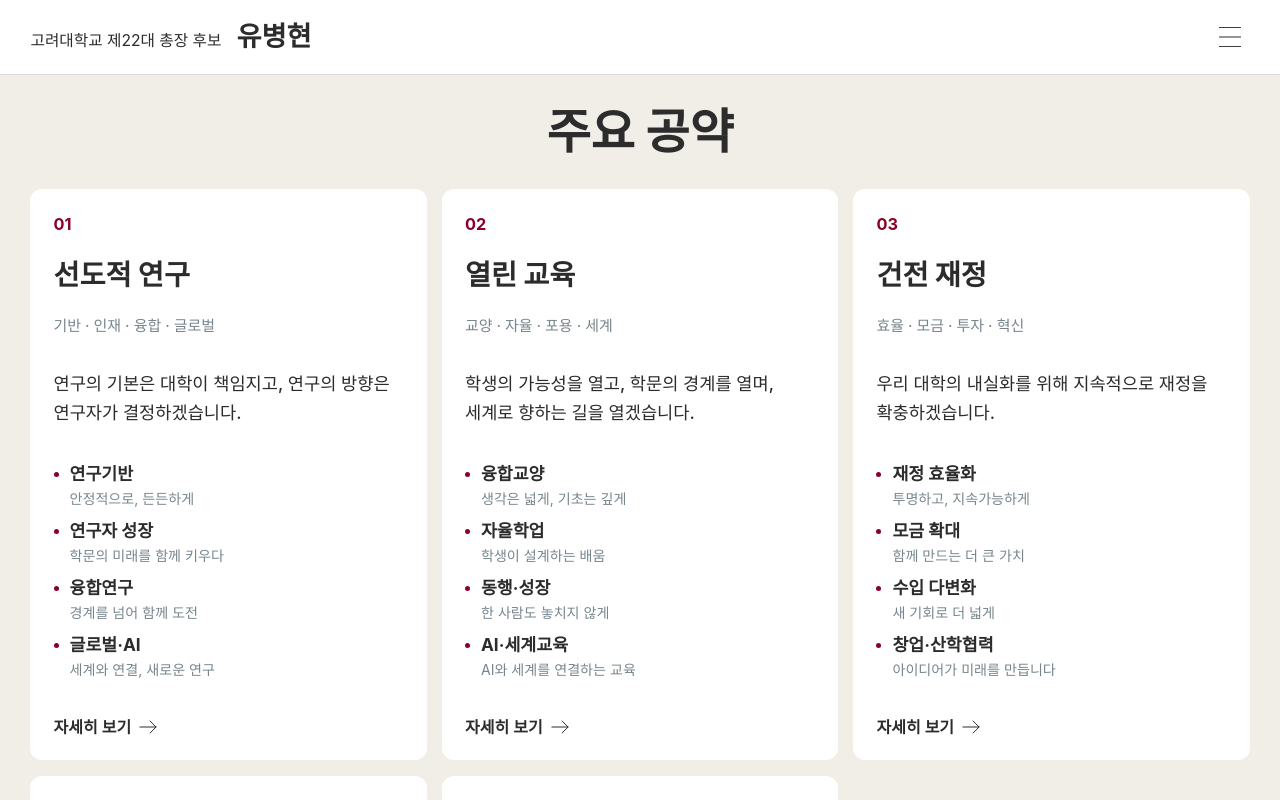
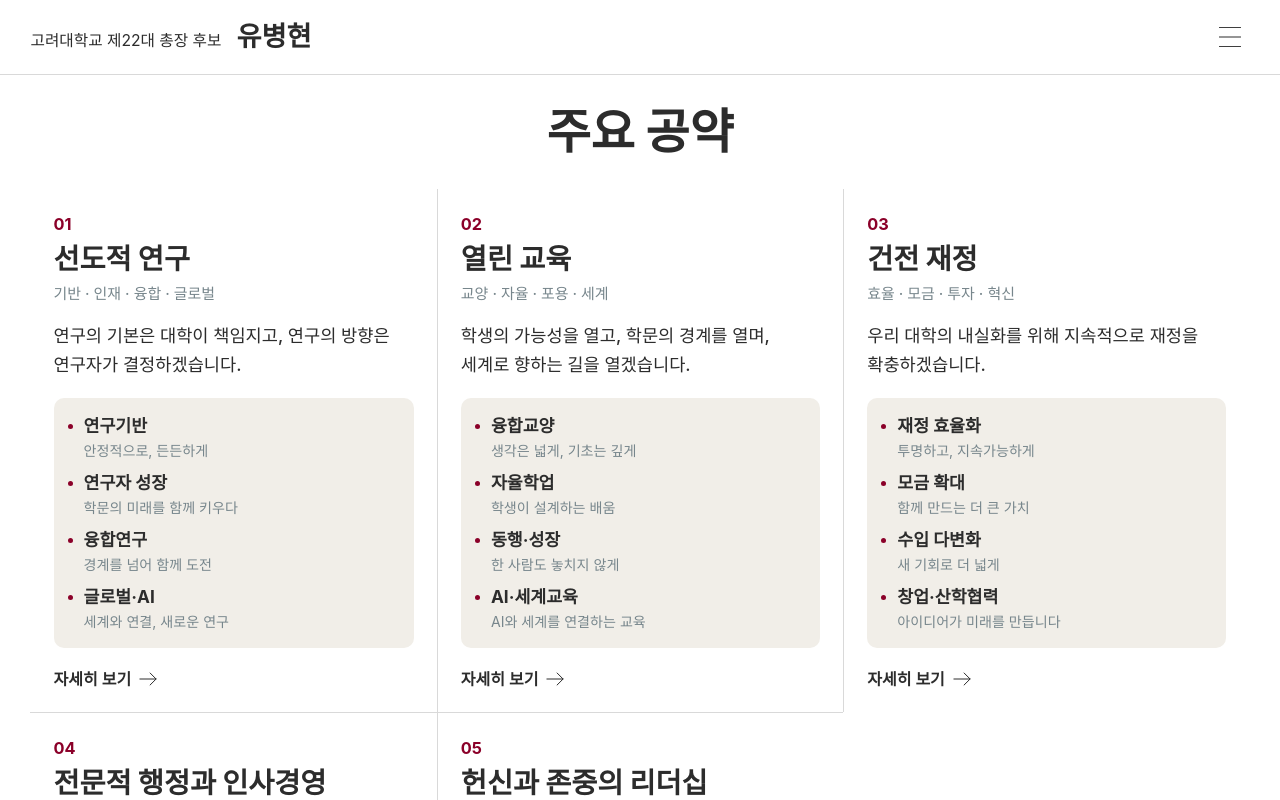
Before and after one commit to mimmimtst-svg/web, a Next.js app: page /pledges in a window 1280 px wide. Shown: the top 800 px of the page. Built offline with nearby package versions, Linux system fonts and the light colour scheme; a web font is replaced by a local one.

Commit message:
주요 공약 (web): no cards — five columns on white ruled apart, keyword lists in beige boxes
Co-Authored-By: Claude Opus 5.5 <noreply@anthropic.com>
Claude-Session: https://claude.ai/code/session_01L5e7NVB9wcp6hkLNfozD1c

```diff
--- a/components/PledgeOverview.module.css
+++ b/components/PledgeOverview.module.css
@@ -1,6 +1,7 @@
-/* P4-1, 주요 공약 (components/PledgeOverview.tsx). A soft beige band (the
-   card colour, like P2-2's summary band) the width of the screen, five
-   plain white cards across it. No circles, no tiles (2026-10-18: the
+/* P4-1, 주요 공약 (components/PledgeOverview.tsx). 2026-10-21: no cards
+   any more — five columns on white, ruled apart like 발전 방향, each
+   column's four keyword items in a box of the card beige (as on the
+   phone). Before: a beige band with five plain white cards across it. No circles, no tiles (2026-10-18: the
    first version — beige cards, a red circle each, white tiles — "too
    cramped, use the width"). Each card reads top to bottom: number,
    name, keywords, headline, the four keyword boxes as a list, "자세히
@@ -13,7 +14,7 @@
   display: flex;
   flex-direction: column;
   min-height: 100dvh;
-  background-color: var(--color-card-bg);
+  background-color: var(--color-white);
   color: var(--color-charcoal);
 }
 
@@ -42,8 +43,13 @@
   grid-template-columns: repeat(5, minmax(0, 1fr));
   /* number · name · keywords · headline · boxes · more */
   grid-template-rows: repeat(6, auto);
-  gap: 0 clamp(12px, 1.2vw, 24px);
+  gap: 0;
   list-style: none;
+}
+
+/* Thin light-gray rules between the columns. */
+.item + .item {
+  border-left: 1px solid var(--color-light-gray);
 }
 
 .item {
@@ -57,19 +63,12 @@
   display: grid;
   grid-template-rows: subgrid;
   align-content: start;
-  padding: clamp(20px, 3.4vh, 44px) clamp(22px, 1.8vw, 36px) clamp(18px, 2.8vh, 32px);
-  border-radius: 12px;
-  background-color: var(--color-white);
+  padding: clamp(20px, 3.4vh, 44px) clamp(20px, 1.8vw, 36px) clamp(18px, 2.8vh, 32px);
   color: inherit;
-  transition: box-shadow 300ms ease, transform 300ms cubic-bezier(0.16, 1, 0.3, 1);
 }
 
+/* Hover: the name and "자세히 보기" turn key red, the arrow moves. */
 @media (hover: hover) {
-  .card:hover {
-    box-shadow: 0 18px 36px -18px rgba(0, 0, 0, 0.28);
-    transform: translateY(-6px);
-  }
-
   .card:hover .title,
   .card:hover .more {
     color: var(--color-key);
@@ -123,13 +122,17 @@
 
 /* The four keyword boxes as a list: name, tagline under it, a key-red
    dot before each. */
+/* The four keyword items in a card-beige box. */
 .boxes {
   display: flex;
   flex-direction: column;
-  /* All vertical space here follows the screen height, so the five cards
-     fit one screen (2026-10-18; 1920×1080 down to 1366×768). */
+  /* All vertical space here follows the screen height, so the five
+     columns fit one screen (2026-10-18; 1920×1080 down to 1366×768). */
   gap: clamp(8px, 1.3vh, 14px);
   margin-top: clamp(16px, 2.4vh, 28px);
+  padding: clamp(14px, 2vh, 22px) clamp(14px, 1.1vw, 20px);
+  border-radius: 10px;
+  background-color: var(--color-card-bg);
 }
 
 .box {
@@ -190,17 +193,37 @@ footer.footer {
   padding-right: calc(var(--detail-float-x) + 52px + 16px);
 }
 
-/* Narrower landscape screens: rows of three, then two. */
-@media (max-width: 1280px) {
+/* Narrower landscape screens: rows of three, then two — a rule between
+   neighbours in a row and above each later row, none at a row's start. */
+@media (max-width: 1280px) and (orientation: landscape) {
   .cards {
     grid-template-columns: repeat(3, minmax(0, 1fr));
-    row-gap: 16px;
+  }
+
+  .item:nth-child(3n + 1) {
+    border-left: 0;
+  }
+
+  .item:nth-child(n + 4) {
+    border-top: 1px solid var(--color-light-gray);
   }
 }
 
-@media (max-width: 900px) {
+@media (max-width: 900px) and (orientation: landscape) {
   .cards {
     grid-template-columns: repeat(2, minmax(0, 1fr));
+  }
+
+  .item:nth-child(3n + 1) {
+    border-left: 1px solid var(--color-light-gray);
+  }
+
+  .item:nth-child(2n + 1) {
+    border-left: 0;
+  }
+
+  .item:nth-child(n + 3) {
+    border-top: 1px solid var(--color-light-gray);
   }
 }
 
@@ -231,6 +254,7 @@ footer.footer {
   }
 
   .item + .item {
+    border-left: 0;
     border-top: 1px solid var(--color-light-gray);
   }
 
```
Also changed, not shown: 1 other file (tests, documents, lock files or other folders).
